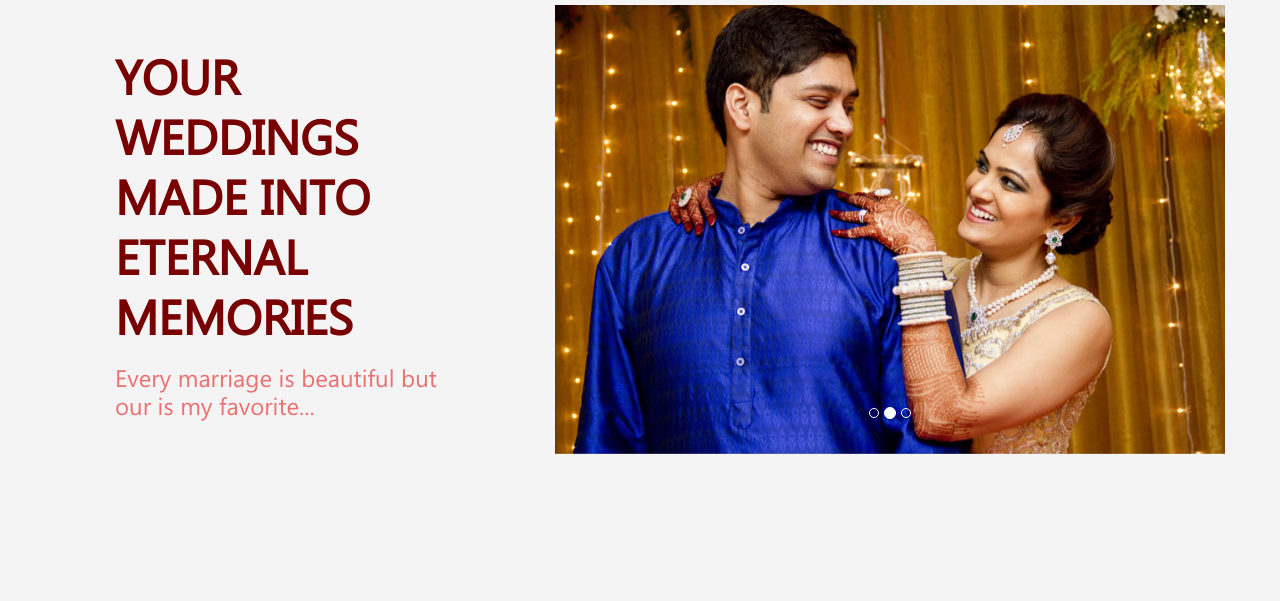
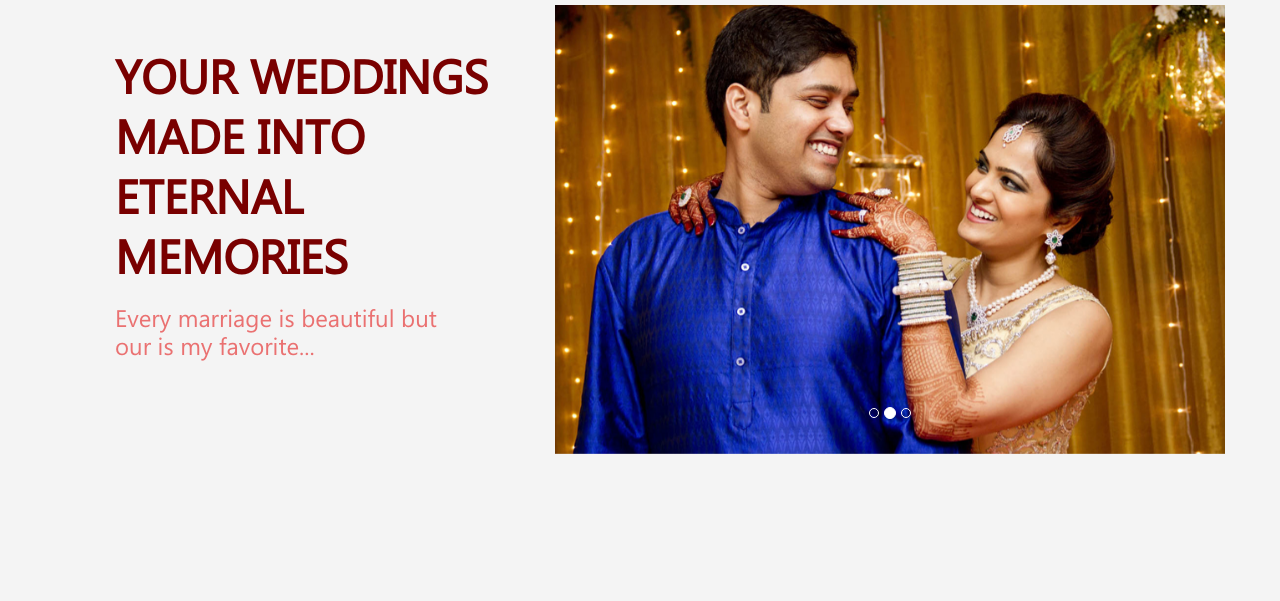
Before and after one commit to samareshbisoi/wa, a plain HTML site: page index.html in a window 1280 px wide. Shown: the part 172-773 px from the top of the page. Drawn offline with Linux system fonts and the light colour scheme.

Commit message:
Font size reduce to 47 in css file

```diff
--- a/css/styles.css
+++ b/css/styles.css
@@ -88,7 +88,7 @@ html,body{font-family:"ebrima","Roboto",sans-serif;font-size:14px;color:#2b2b2b;
 }
 .banner-slogan {
     color: #790000;
-    font-size: 48px;
+    font-size: 47px;
     text-transform: uppercase;
     line-height: 60px;
     margin:40px 0 0;
```
